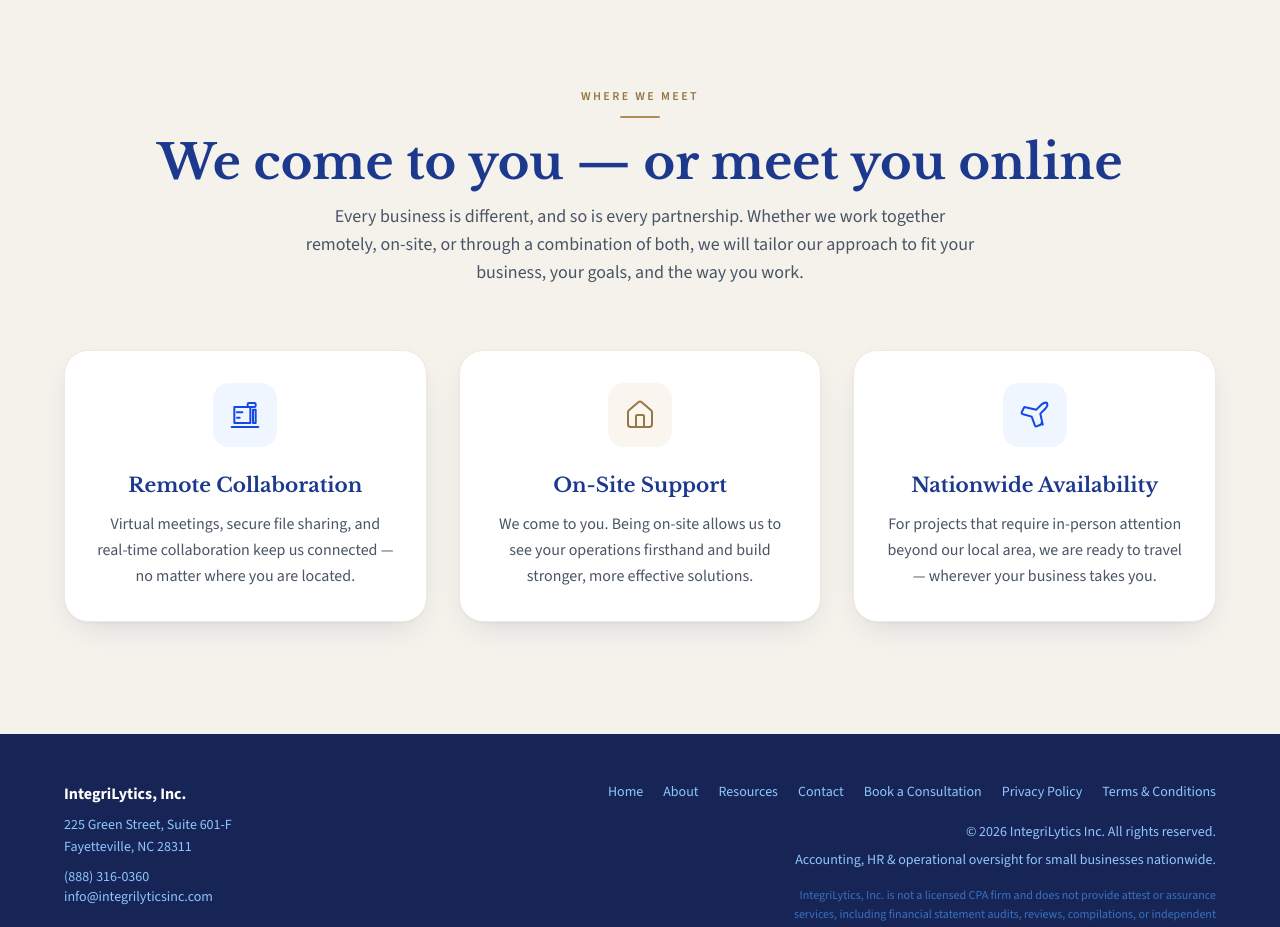
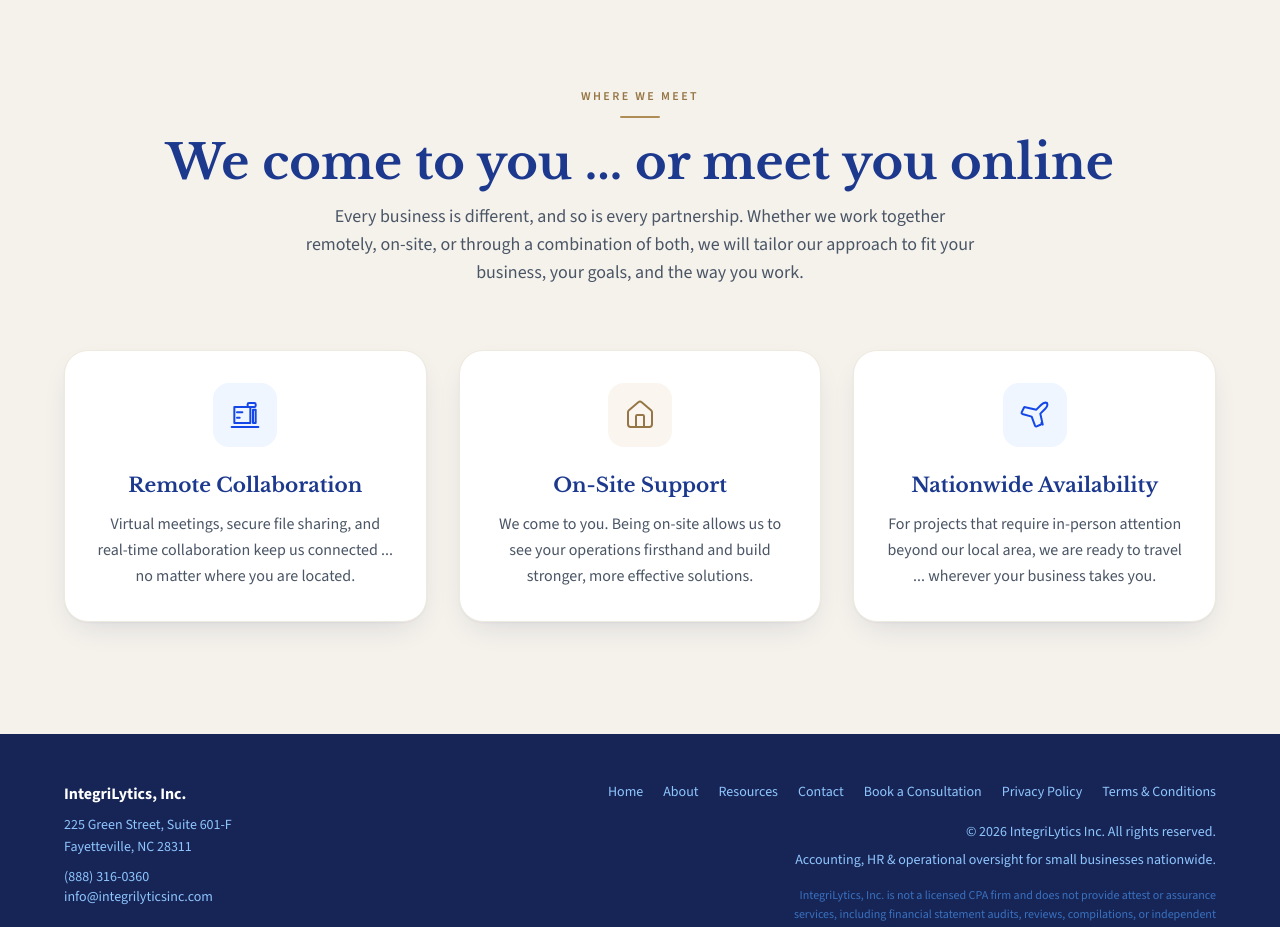
Before and after one commit to Bennyboy0789/integrilytics, a Next.js app: page /contact in a window 1280 px wide. Shown: the part 1220-2147 px from the top of the page. Built offline with nearby package versions, Linux system fonts and the light colour scheme.

Commit message:
Replace em dashes with ellipses

```diff
--- a/src/app/contact/page.tsx
+++ b/src/app/contact/page.tsx
@@ -103,7 +103,7 @@ export default function ContactPage() {
               Where We Meet
             </p>
             <h2 className="text-4xl md:text-5xl font-bold text-blue-900 mb-4">
-              We come to you — or meet you online
+              We come to you ... or meet you online
             </h2>
             <p className="text-lg text-gray-600 max-w-2xl mx-auto">
               Every business is different, and so is every partnership. Whether we work together remotely, on-site, or through a combination of both, we will tailor our approach to fit your business, your goals, and the way you work.
@@ -122,7 +122,7 @@ export default function ContactPage() {
               </div>
               <h3 className="text-xl font-bold text-blue-900 mb-3">Remote Collaboration</h3>
               <p className="text-gray-600 leading-relaxed">
-                Virtual meetings, secure file sharing, and real-time collaboration keep us connected — no matter where you are located.
+                Virtual meetings, secure file sharing, and real-time collaboration keep us connected ... no matter where you are located.
               </p>
             </div>
 
@@ -149,7 +149,7 @@ export default function ContactPage() {
               </div>
               <h3 className="text-xl font-bold text-blue-900 mb-3">Nationwide Availability</h3>
               <p className="text-gray-600 leading-relaxed">
-                For projects that require in-person attention beyond our local area, we are ready to travel — wherever your business takes you.
+                For projects that require in-person attention beyond our local area, we are ready to travel ... wherever your business takes you.
               </p>
             </div>
           </div>
```
